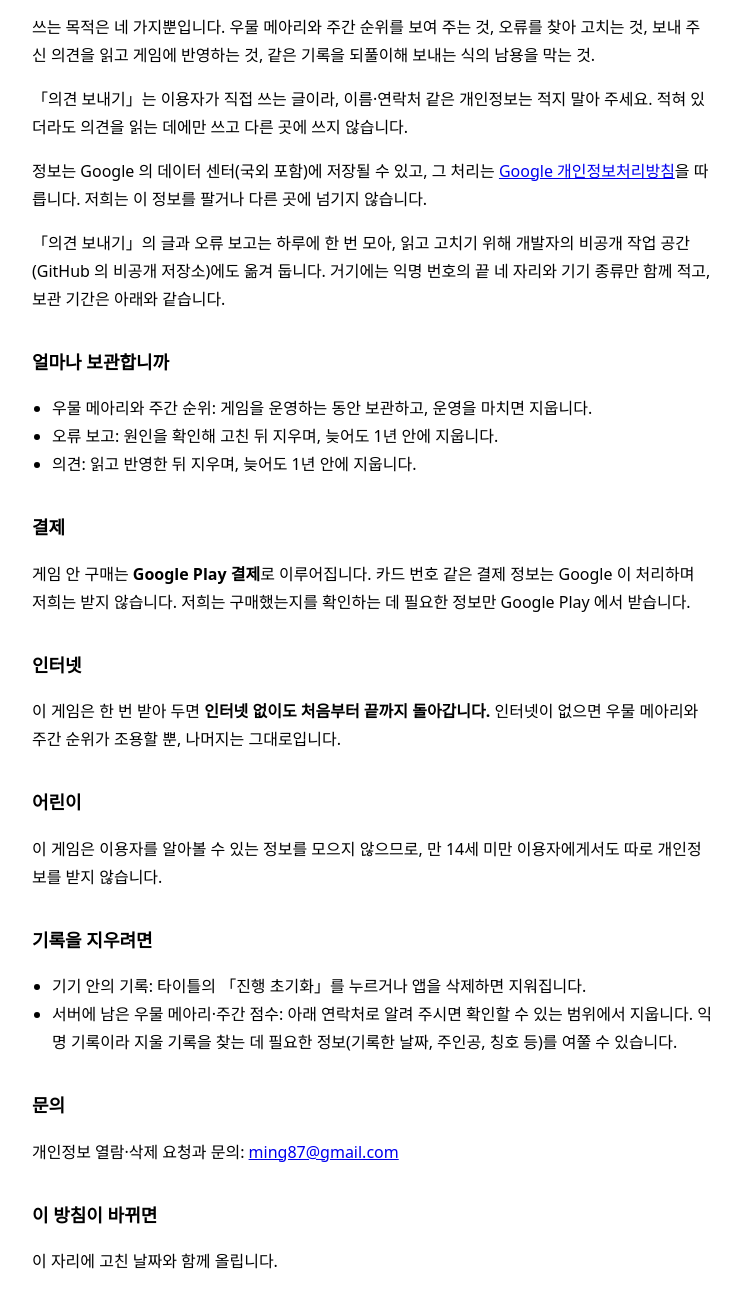
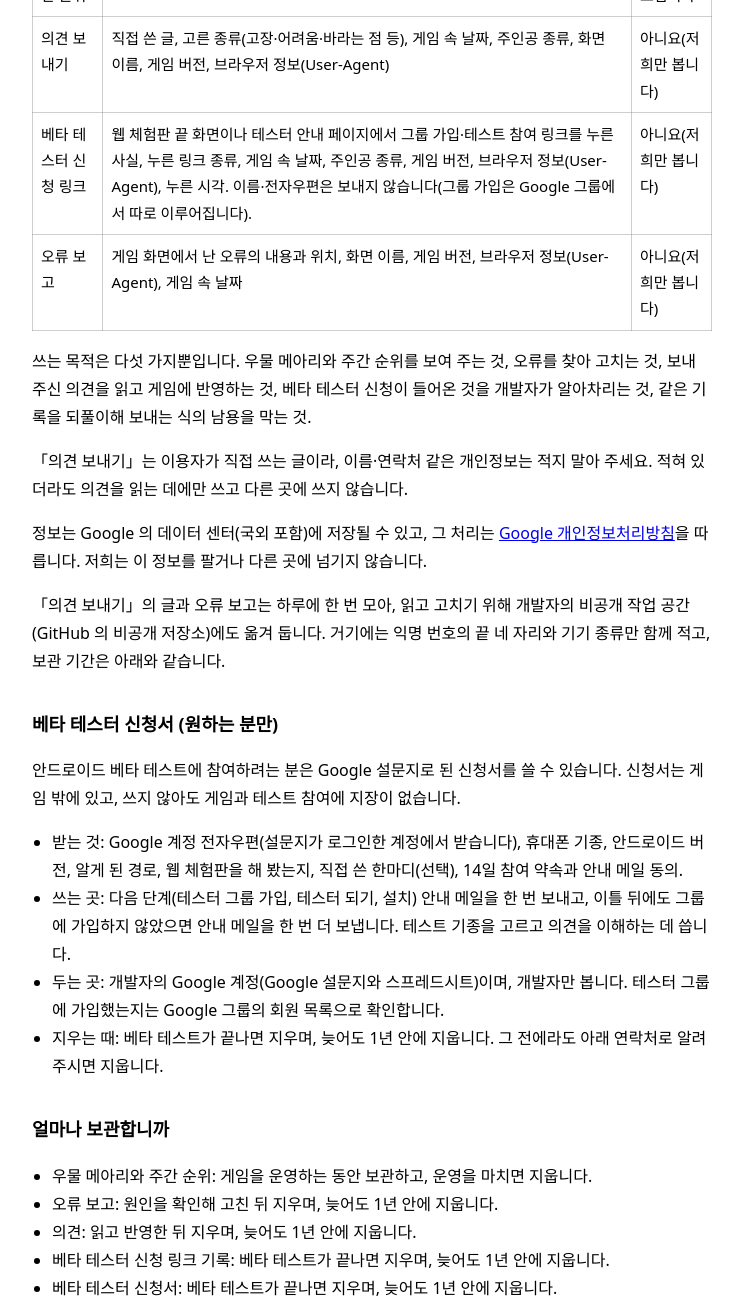
Before and after one commit to ming87-star/projectjhs, a plain HTML site: page privacy/how-to-wizard.html in a window 1280 px wide. Shown: the part 1114-2419 px from the top of the page, without its empty margins (268-1011 px from the left). Drawn offline with Linux system fonts and the light colour scheme.

Commit message:
마법사가 되던 방법 방침: 베타 테스터 신청 링크와 신청서(Google 설문지) 대목을 게임 안 사본과 맞춥니다
Co-Authored-By: Claude Opus 5.5 <noreply@anthropic.com>
Claude-Session: https://claude.ai/code/session_01R9rG5Q3jPHjZc22zShgJfn

```diff
--- a/privacy/how-to-wizard.html
+++ b/privacy/how-to-wizard.html
@@ -26,12 +26,13 @@
 <p class="sub">
   마법사가 되던 방법<br>
   Android (출시 준비 중) · 웹 <a href="https://how-to-wizard.web.app/">how-to-wizard.web.app</a><br>
-  마지막 고침: 2026년 10월 26일 (의견·오류 보고를 읽는 곳 추가)
+  마지막 고침: 2026년 11월 6일 (베타 테스터 신청서 추가)
 </p>
 
 <div class="box">
   <strong>이 게임은 이용자를 알아볼 수 있는 정보를 모으지 않습니다.</strong><br>
   이름도, 전자우편도, 전화번호도, 위치도 묻지 않습니다. 회원가입이 없습니다.
+  (안드로이드 베타 테스터 신청서는 게임 밖에서 원하는 분만 따로 씁니다. 아래 「베타 테스터 신청서」를 보세요.)
   광고가 없고, 이용 행태를 분석하는 도구도 넣지 않았습니다.<br><br>
   다만 몇 가지 기능은 <strong>익명으로</strong> 서버를 씁니다. 아래 「서버로 가는 것」에 모두 적어 두었습니다.
 </div>
@@ -51,10 +52,11 @@
   <tr><td>우물 메아리<br>(조합 기록 나누기)</td><td>재료 분류, 처리 방법, 비율, 결과 이름, 미리 정해 둔 문구 중 하나, 주인공 종류, 기록 시각. 자유롭게 쓰는 글은 없습니다.</td><td>익명으로 보입니다</td></tr>
   <tr><td>우물 속 결전 주간 순위</td><td>점수, 주인공 종류, 게임 속 칭호, 걸린 시간, 기록 시각</td><td>익명으로 순위표에 보입니다</td></tr>
   <tr><td>의견 보내기</td><td>직접 쓴 글, 고른 종류(고장·어려움·바라는 점 등), 게임 속 날짜, 주인공 종류, 화면 이름, 게임 버전, 브라우저 정보(User-Agent)</td><td>아니요(저희만 봅니다)</td></tr>
+  <tr><td>베타 테스터 신청 링크</td><td>웹 체험판 끝 화면이나 테스터 안내 페이지에서 그룹 가입·테스트 참여 링크를 누른 사실, 누른 링크 종류, 게임 속 날짜, 주인공 종류, 게임 버전, 브라우저 정보(User-Agent), 누른 시각. 이름·전자우편은 보내지 않습니다(그룹 가입은 Google 그룹에서 따로 이루어집니다).</td><td>아니요(저희만 봅니다)</td></tr>
   <tr><td>오류 보고</td><td>게임 화면에서 난 오류의 내용과 위치, 화면 이름, 게임 버전, 브라우저 정보(User-Agent), 게임 속 날짜</td><td>아니요(저희만 봅니다)</td></tr>
 </table>
-<p>쓰는 목적은 네 가지뿐입니다. 우물 메아리와 주간 순위를 보여 주는 것, 오류를 찾아 고치는 것,
-보내 주신 의견을 읽고 게임에 반영하는 것, 같은 기록을 되풀이해 보내는 식의 남용을 막는 것.</p>
+<p>쓰는 목적은 다섯 가지뿐입니다. 우물 메아리와 주간 순위를 보여 주는 것, 오류를 찾아 고치는 것,
+보내 주신 의견을 읽고 게임에 반영하는 것, 베타 테스터 신청이 들어온 것을 개발자가 알아차리는 것, 같은 기록을 되풀이해 보내는 식의 남용을 막는 것.</p>
 <p>「의견 보내기」는 이용자가 직접 쓰는 글이라, 이름·연락처 같은 개인정보는 적지 말아 주세요.
 적혀 있더라도 의견을 읽는 데에만 쓰고 다른 곳에 쓰지 않습니다.</p>
 <p>정보는 Google 의 데이터 센터(국외 포함)에 저장될 수 있고, 그 처리는
@@ -64,11 +66,22 @@
 (GitHub 의 비공개 저장소)에도 옮겨 둡니다. 거기에는 익명 번호의 끝 네 자리와 기기 종류만 함께 적고,
 보관 기간은 아래와 같습니다.</p>
 
+<h2>베타 테스터 신청서 (원하는 분만)</h2>
+<p>안드로이드 베타 테스트에 참여하려는 분은 Google 설문지로 된 신청서를 쓸 수 있습니다. 신청서는 게임 밖에 있고, 쓰지 않아도 게임과 테스트 참여에 지장이 없습니다.</p>
+<ul>
+  <li>받는 것: Google 계정 전자우편(설문지가 로그인한 계정에서 받습니다), 휴대폰 기종, 안드로이드 버전, 알게 된 경로, 웹 체험판을 해 봤는지, 직접 쓴 한마디(선택), 14일 참여 약속과 안내 메일 동의.</li>
+  <li>쓰는 곳: 다음 단계(테스터 그룹 가입, 테스터 되기, 설치) 안내 메일을 한 번 보내고, 이틀 뒤에도 그룹에 가입하지 않았으면 안내 메일을 한 번 더 보냅니다. 테스트 기종을 고르고 의견을 이해하는 데 씁니다.</li>
+  <li>두는 곳: 개발자의 Google 계정(Google 설문지와 스프레드시트)이며, 개발자만 봅니다. 테스터 그룹에 가입했는지는 Google 그룹의 회원 목록으로 확인합니다.</li>
+  <li>지우는 때: 베타 테스트가 끝나면 지우며, 늦어도 1년 안에 지웁니다. 그 전에라도 아래 연락처로 알려 주시면 지웁니다.</li>
+</ul>
+
 <h2>얼마나 보관합니까</h2>
 <ul>
   <li>우물 메아리와 주간 순위: 게임을 운영하는 동안 보관하고, 운영을 마치면 지웁니다.</li>
   <li>오류 보고: 원인을 확인해 고친 뒤 지우며, 늦어도 1년 안에 지웁니다.</li>
   <li>의견: 읽고 반영한 뒤 지우며, 늦어도 1년 안에 지웁니다.</li>
+  <li>베타 테스터 신청 링크 기록: 베타 테스트가 끝나면 지우며, 늦어도 1년 안에 지웁니다.</li>
+  <li>베타 테스터 신청서: 베타 테스트가 끝나면 지우며, 늦어도 1년 안에 지웁니다.</li>
 </ul>
 
 <h2>결제</h2>
```
Also changed, not shown: tests/how-to-wizard-privacy.test.mjs (+1 -1 lines).
